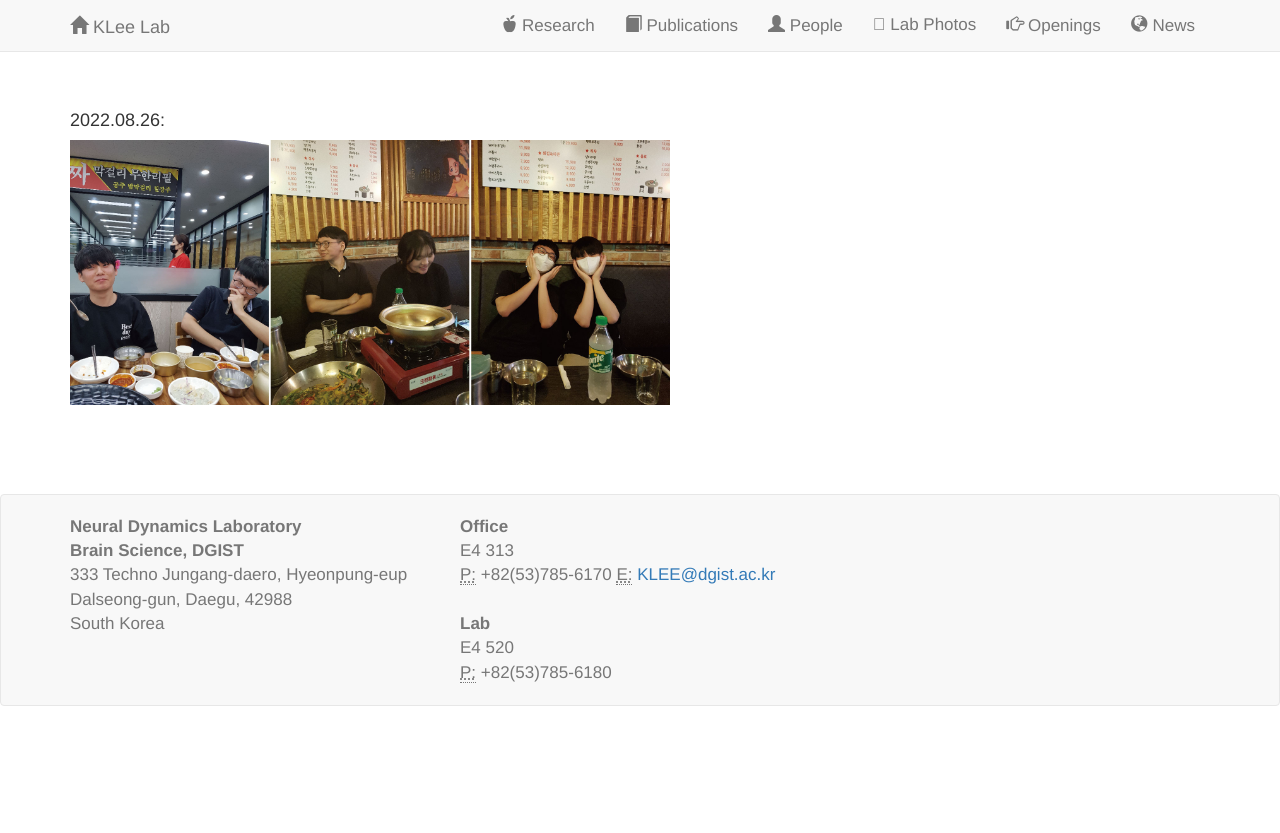
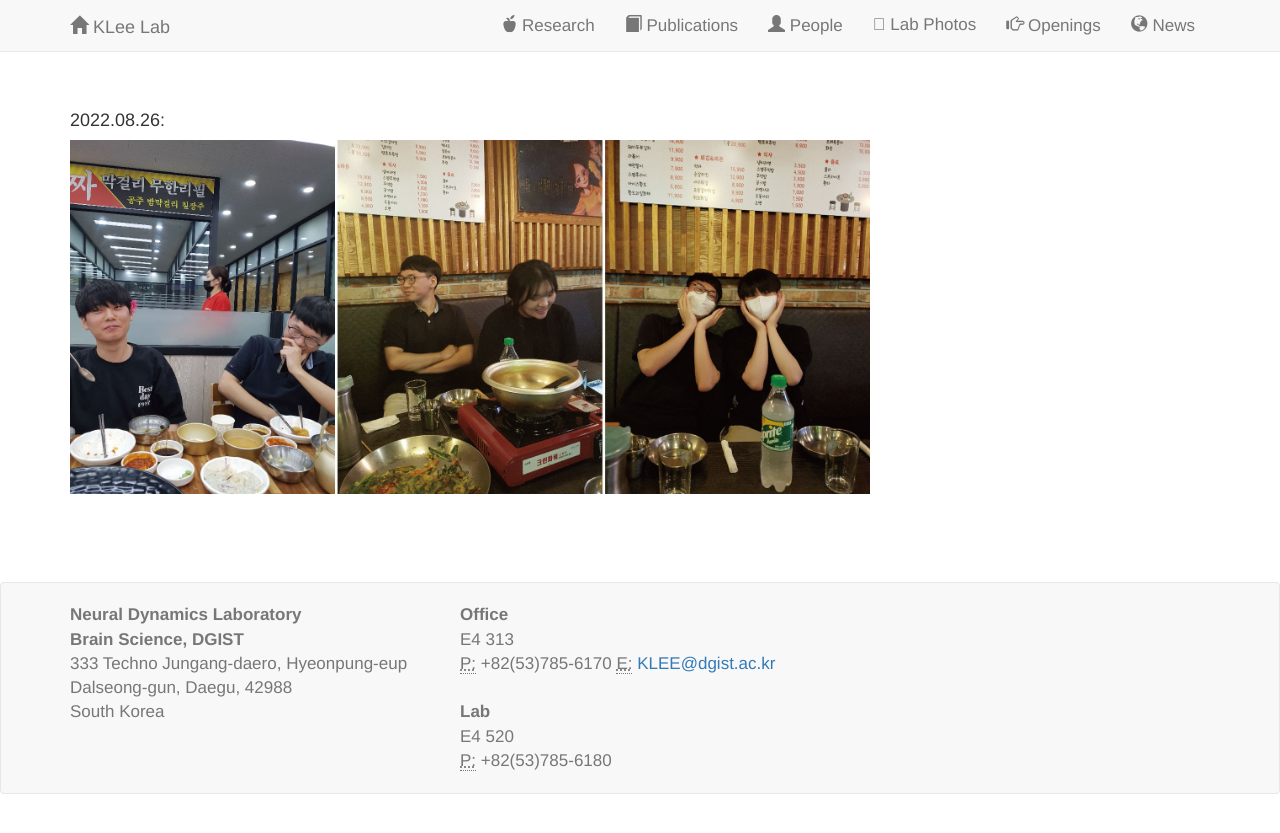
Before and after one commit to kleelab/kleelab.github.io, a Jekyll site: the page built from photos.html, in a window 1280 px wide. Shown: the top 833 px of the page. Built offline with Jekyll 4.4.1, drawn with Linux system fonts in a browser that asks for light colours; nearby versions of some CDN libraries; a style sheet for code colours, icons or effects is not loaded.

Commit message:
Update photos.html

```diff
--- a/photos.html
+++ b/photos.html
@@ -7,7 +7,7 @@ layout: default
 
 <h4>2022.08.26:</h4>
       <p>
-       <img src="/images/20220826.jpg" width="600">
+       <img src="/images/20220826.jpg" width="800">
        </p>
 <br>
 <br>
```
